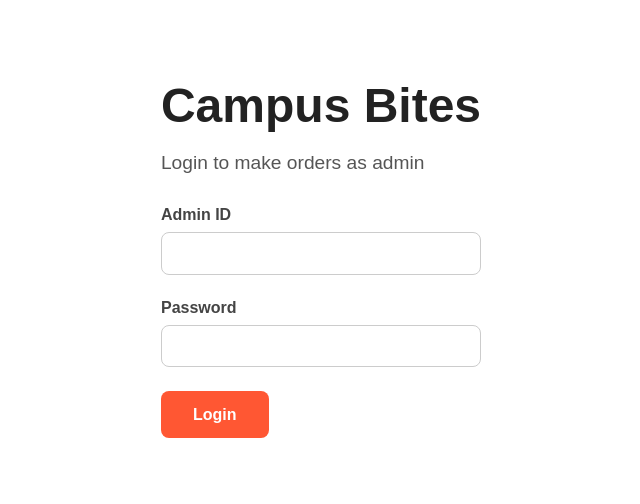
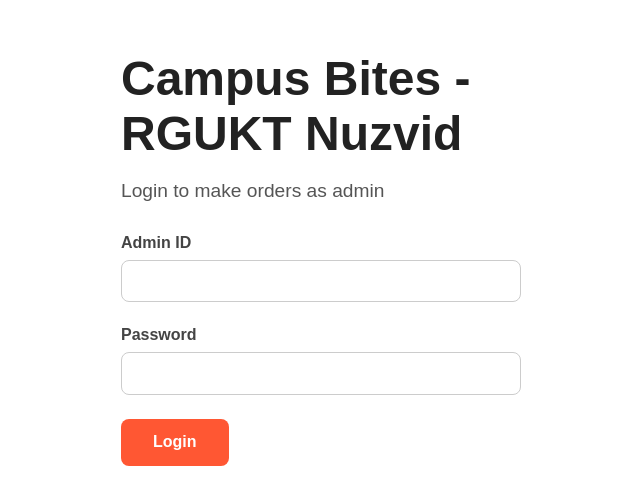
Before and after one commit to uma-manikanta/fast-food-billing-system, a plain HTML site: page frontend/login.html in a window 1280 px wide. Shown: the part 150-654 px from the top of the page, without its empty margins (319-959 px from the left). Drawn offline with Linux system fonts and the light colour scheme.

Commit message:
Update login info

```diff
--- a/frontend/login.html
+++ b/frontend/login.html
@@ -4,19 +4,15 @@
 <head>
     <meta charset="UTF-8">
     <meta name="viewport" content="width=device-width, initial-scale=1.0">
-    <title>Admin Login - Campus Bites</title>
-
-    <!-- CSS styles are now inside the HTML file -->
+    <title>Admin Login - Campus Bites - RGUKT Nuzvid</title>
     <link rel="stylesheet" href="css/login.css">
 </head>
 
 <body>
-    <div class="login-content"> <!-- Fixed typo 'classs' to 'class' -->
+    <div class="login-content">
         <main class="login-main">
-            <h1>Campus Bites</h1>
+            <h1>Campus Bites - RGUKT Nuzvid</h1>
             <p class="subtitle">Login to make orders as admin</p>
-
-            <!-- The Form Itself -->
             <form id="login-form">
                 <div class="input-group">
                     <label for="username">Admin ID</label>
```
